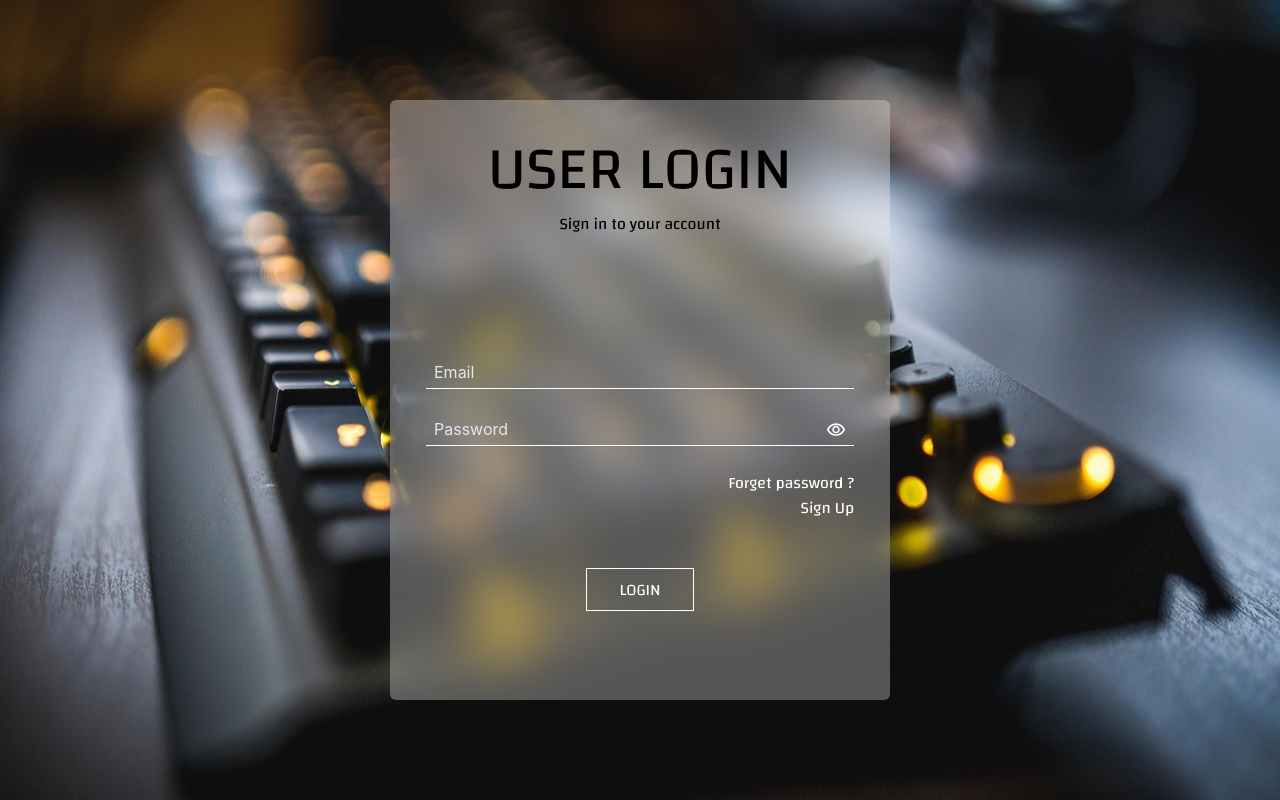
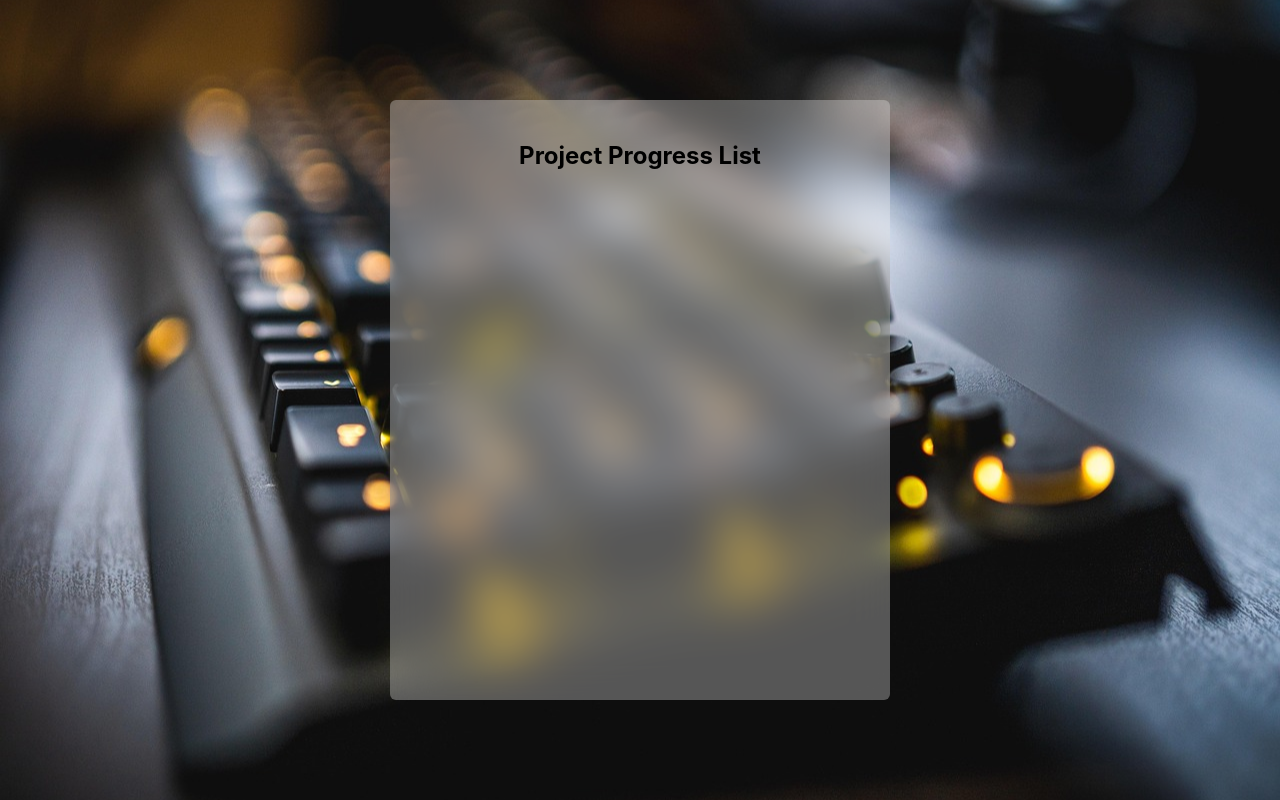
Before and after one commit to i-am-misaki/progress_tracking_app, a React (Vite) app in the folder frontend/: page /projects in a window 1280 px wide. Built offline with nearby package versions, Linux system fonts and the light colour scheme.

Commit message:
FEATURE: ログイン後の画面遷移実装

```diff
--- a/frontend/package.json
+++ b/frontend/package.json
@@ -13,6 +13,7 @@
     "@tailwindcss/postcss": "^4.2.2",
     "react": "^19.2.4",
     "react-dom": "^19.2.4",
+    "react-router-dom": "^7.14.0",
     "tailwindcss": "^4.2.2"
   },
   "devDependencies": {
--- a/frontend/src/App.tsx
+++ b/frontend/src/App.tsx
@@ -1,8 +1,23 @@
+import { BrowserRouter, Routes, Route, Navigate } from 'react-router-dom';
+
 import Login from './pages/login.tsx';
+import ProjectProgressList from './pages/project_progress_list.tsx';
+
 
 function App() {
   return (
-    <Login />
+    <BrowserRouter>
+      <Routes>
+        {/* ログイン画面 */}
+        <Route path="/login" element={<Login />} />
+
+        {/* 案件進捗一覧画面 */}
+        <Route path="/projects" element={<ProjectProgressList />} />
+
+        {/* ルートURLにアクセスしたらログインへ飛ばす */}
+        <Route path="/" element={<Navigate to="/login" />} />
+      </Routes>
+    </BrowserRouter>
   );
 }
 
--- a/frontend/src/pages/login.tsx
+++ b/frontend/src/pages/login.tsx
@@ -1,10 +1,14 @@
 import { useState } from 'react';
+import { useNavigate } from 'react-router-dom';
 
 import visibilityIcon from '../assets/icons/visibility.svg';
 import { EmailValidation, PasswordValidation } from '../libs/validation';
+import ProjectProgressList from '../pages/project_progress_list';
 
 
 export default function Login() {
+    const navigate = useNavigate();
+
     // 入力値を管理する「状態（State）」
     const [email, setEmail] = useState('');
     const [password, setPassword] = useState('');
@@ -31,7 +35,7 @@ export default function Login() {
         setErrMsg(errMsgList.join("\n"));
         } else {
             try {
-          const response = await fetch("/guest/login", {
+            const response = await fetch("/api/guest/login", {
                 method: "POST",
                 headers: { "Content-Type": "application/json" },
                 body: JSON.stringify({ email, password }),
@@ -40,8 +44,9 @@ export default function Login() {
             if (response.ok) {
                 const data = await response.json();
                 alert("Login Success!");
-            console.log("Token:", data.access_token);
-            // TODO: ログイン後の画面遷移
+                // console.log("Token:", data.access_token);
+                // ここで、トークンを保存して、プロジェクト進捗リストページに遷移する処理を実装する
+                navigate("/projects");
             } else {
                 const errorData = await response.json();
                 setErrMsg(errorData.detail || "Login failed.");
--- /dev/null
+++ b/frontend/src/pages/project_progress_list.tsx
@@ -0,0 +1,15 @@
+
+
+export default function ProjectProgressList() {
+    return (
+        <div className="h-screen w-screen flex justify-center items-center">
+            <div className="w-[500px] h-3/4 rounded-md inset-shadow-md inset-shadow-white-500/50 bg-white/30 backdrop-blur-xl py-6 px-3">
+                <div className="flex flex-col gap-12 py-4">
+                    <div className="flex flex-col text-center gap-3">
+                        <h1 className="text-2xl font-bold">Project Progress List</h1>
+                    </div>
+                </div>
+            </div>
+        </div>
+    );
+}
--- a/frontend/vite.config.ts
+++ b/frontend/vite.config.ts
@@ -8,4 +8,13 @@ export default defineConfig({
     react(),
     babel({ presets: [reactCompilerPreset()] })
   ],
+  server: {
+    proxy: {
+      '/api': {
+        target: 'http://localhost:8000',
+        changeOrigin: true,
+        rewrite: (path) => path.replace(/^\/api/, '')
+      }
+    }
+  }
 })
```
Also changed, not shown: 1 other file (tests, documents, lock files or other folders). Lines whose indentation alone changed are shown as unchanged.
